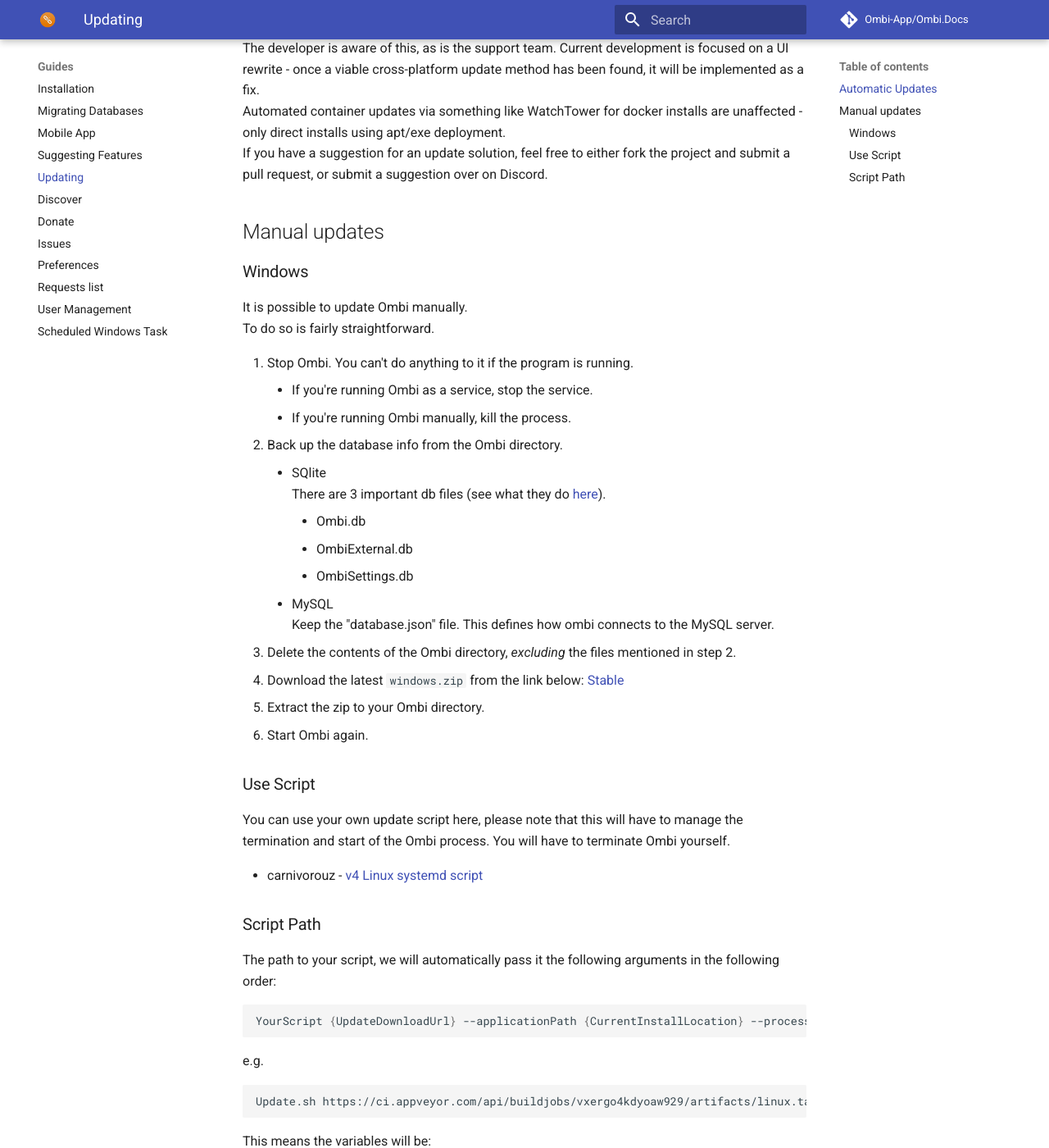
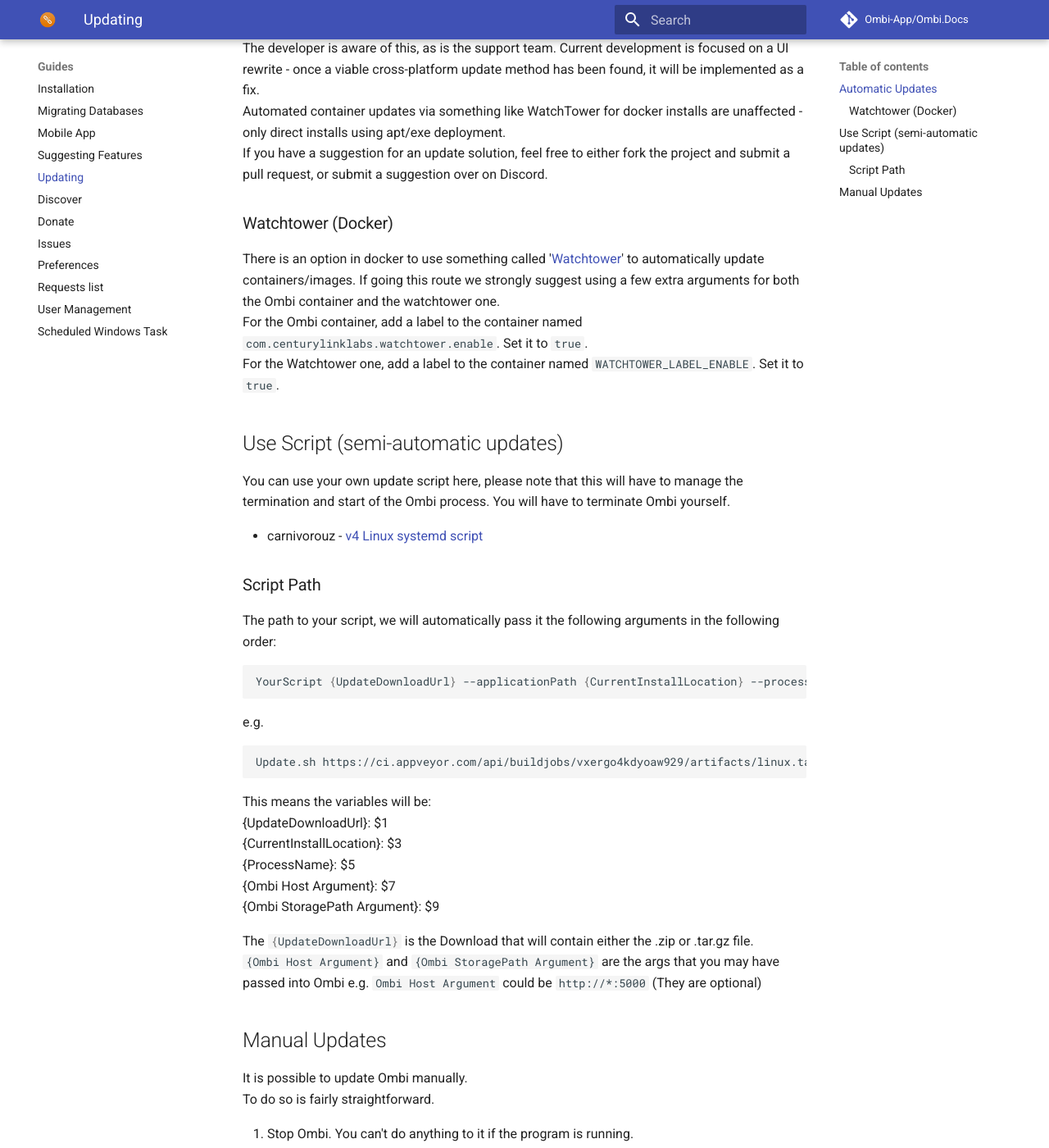
Before and after one commit to Ombi-app/Ombi.Docs, an MkDocs documentation site: the page built from docs/guides/updating.md, in a window 1280 px wide and 1400 px high, scrolled down 258 px. Shown: the whole window at 82% size. Built offline with MkDocs 1.6.1 and Material for MkDocs 9.7.7, drawn with Linux system fonts in a browser that asks for light colours; comment, search, counter and statistics services are not loaded; some of the changed text lies outside the part shown.

Commit message:
Amend updating page.

```diff
--- a/docs/guides/updating.md
+++ b/docs/guides/updating.md
@@ -7,31 +7,13 @@
 Automated container updates via something like WatchTower for docker installs are unaffected - only direct installs using apt/exe deployment.
 If you have a suggestion for an update solution, feel free to either fork the project and submit a pull request, or submit a suggestion over on Discord.
 
-## Manual updates
+### Watchtower (Docker)
 
-### Windows
+There is an option in docker to use something called '[Watchtower](https://hub.docker.com/r/containrrr/watchtower)' to automatically update containers/images. If going this route we strongly suggest using a few extra arguments for both the Ombi container and the watchtower one.
+For the Ombi container, add a label to the container named `com.centurylinklabs.watchtower.enable`. Set it to `true`.
+For the Watchtower one, add a label to the container named `WATCHTOWER_LABEL_ENABLE`. Set it to `true`.
 
-It is possible to update Ombi manually.
-To do so is fairly straightforward.
-
-1. Stop Ombi. You can't do anything to it if the program is running.
-    * If you're running Ombi as a service, stop the service.
-    * If you're running Ombi manually, kill the process.
-2. Back up the database info from the Ombi directory.
-    * SQlite
-      There are 3 important db files (see what they do [here](../../info/faq/#database-uses)).
-        * Ombi.db
-        * OmbiExternal.db
-        * OmbiSettings.db
-    * MySQL
-      Keep the "database.json" file. This defines how ombi connects to the MySQL server.
-3. Delete the contents of the Ombi directory, _excluding_ the files mentioned in step 2.
-4. Download the latest `windows.zip`  from the link below:
-[Stable](https://github.com/Ombi-app/Ombi.Releases/releases)
-5. Extract the zip to your Ombi directory.
-6. Start Ombi again.
-
-### Use Script
+## Use Script (semi-automatic updates)
 
 You can use your own update script here, please note that this will have to manage the termination and start of the Ombi process. You will have to terminate Ombi yourself.
 
@@ -56,7 +38,29 @@
 {CurrentInstallLocation}: $3
 {ProcessName}: $5
 {Ombi Host Argument}: $7
-{Ombi StoragePath Argument}: $8
+{Ombi StoragePath Argument}: $9
 
 The `{UpdateDownloadUrl}` is the Download that will contain either the .zip or .tar.gz file.
 `{Ombi Host Argument}` and `{Ombi StoragePath Argument}` are the args that you may have passed into Ombi e.g. `Ombi Host Argument` could be `http://*:5000` (They are optional)
+
+## Manual Updates
+
+It is possible to update Ombi manually.
+To do so is fairly straightforward.
+
+1. Stop Ombi. You can't do anything to it if the program is running.
+    * If you're running Ombi as a service, stop the service.
+    * If you're running Ombi manually, kill the process.
+2. Back up the database info from the Ombi directory.
+    * SQlite
+      There are 3 important db files (see what they do [here](../../info/faq/#database-uses)).
+        * Ombi.db
+        * OmbiExternal.db
+        * OmbiSettings.db
+    * MySQL
+      Keep the "database.json" file. This defines how ombi connects to the MySQL server.
+3. Delete the contents of the Ombi directory, _excluding_ the files mentioned in step 2.
+4. Download the latest `windows.zip`  from the link below:
+[Stable](https://github.com/Ombi-app/Ombi.Releases/releases)
+5. Extract the zip to your Ombi directory.
+6. Start Ombi again.
```
